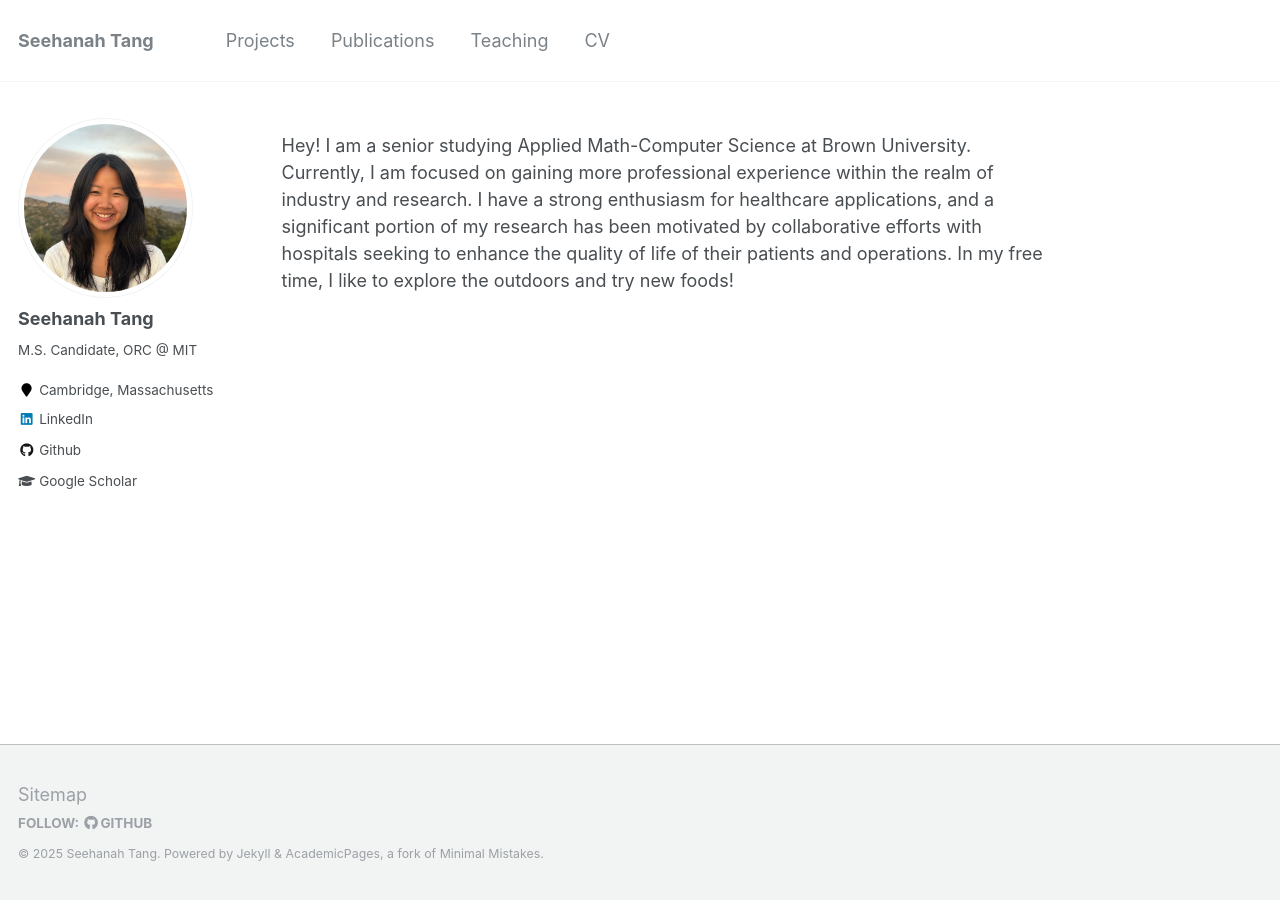
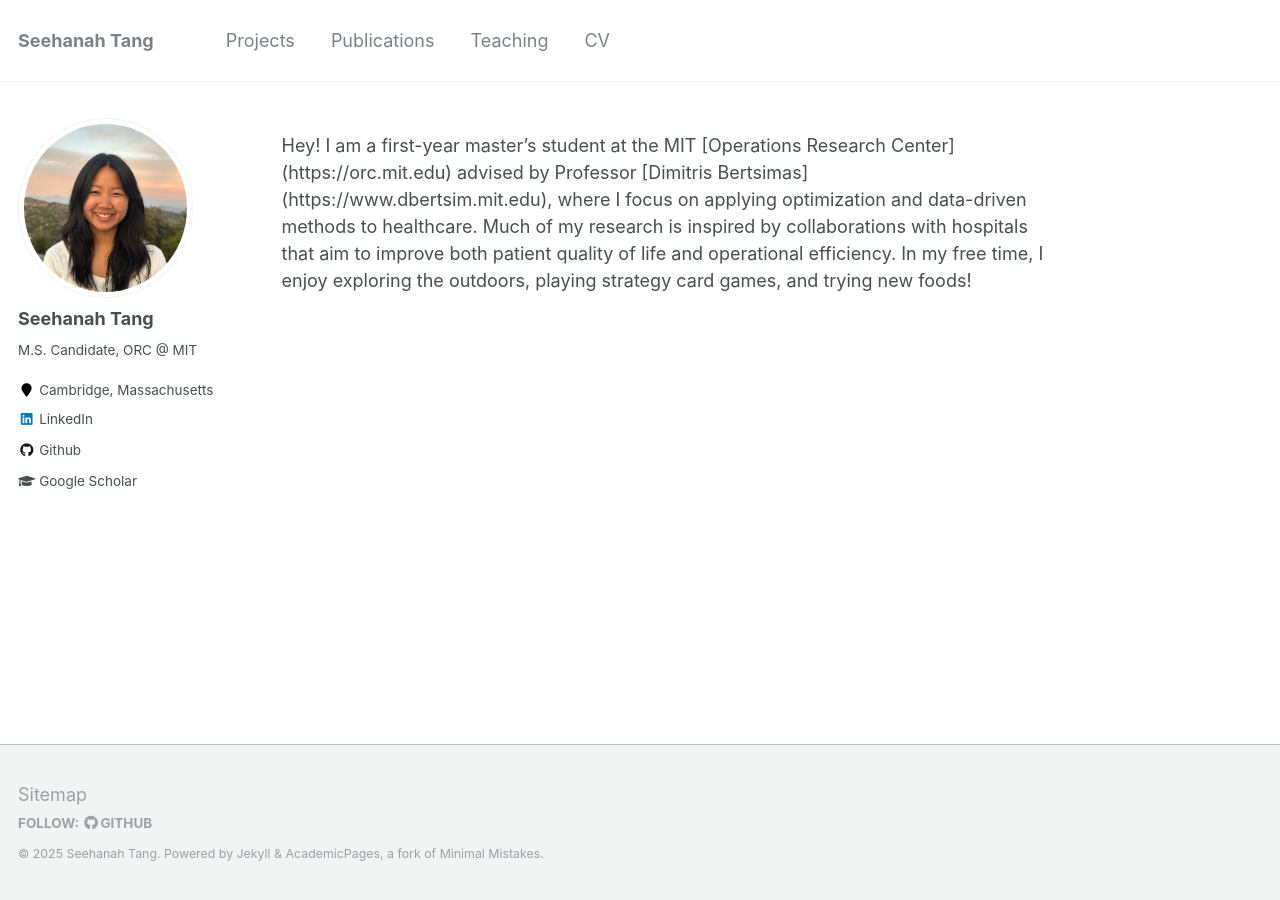
Before and after one commit to seehanahtang/seehanahtang.github.io, a Jekyll site: the page built from _pages/about.md, in a window 1280 px wide. Built offline with Jekyll 4.4.1, drawn with Linux system fonts in a browser that asks for light colours.

Commit message:
Update about.md

```diff
--- a/_pages/about.md
+++ b/_pages/about.md
@@ -8,4 +8,4 @@ redirect_from:
   - /about.html
 ---
 
-Hey! I am a senior studying Applied Math-Computer Science at Brown University. Currently, I am focused on gaining more professional experience within the realm of industry and research. I have a strong enthusiasm for healthcare applications, and a significant portion of my research has been motivated by collaborative efforts with hospitals seeking to enhance the quality of life of their patients and operations. In my free time, I like to explore the outdoors and try new foods!
+Hey! I am a first-year master’s student at the MIT [Operations Research Center] (https://orc.mit.edu) advised by Professor [Dimitris Bertsimas] (https://www.dbertsim.mit.edu), where I focus on applying optimization and data-driven methods to healthcare. Much of my research is inspired by collaborations with hospitals that aim to improve both patient quality of life and operational efficiency. In my free time, I enjoy exploring the outdoors, playing strategy card games, and trying new foods!
```
